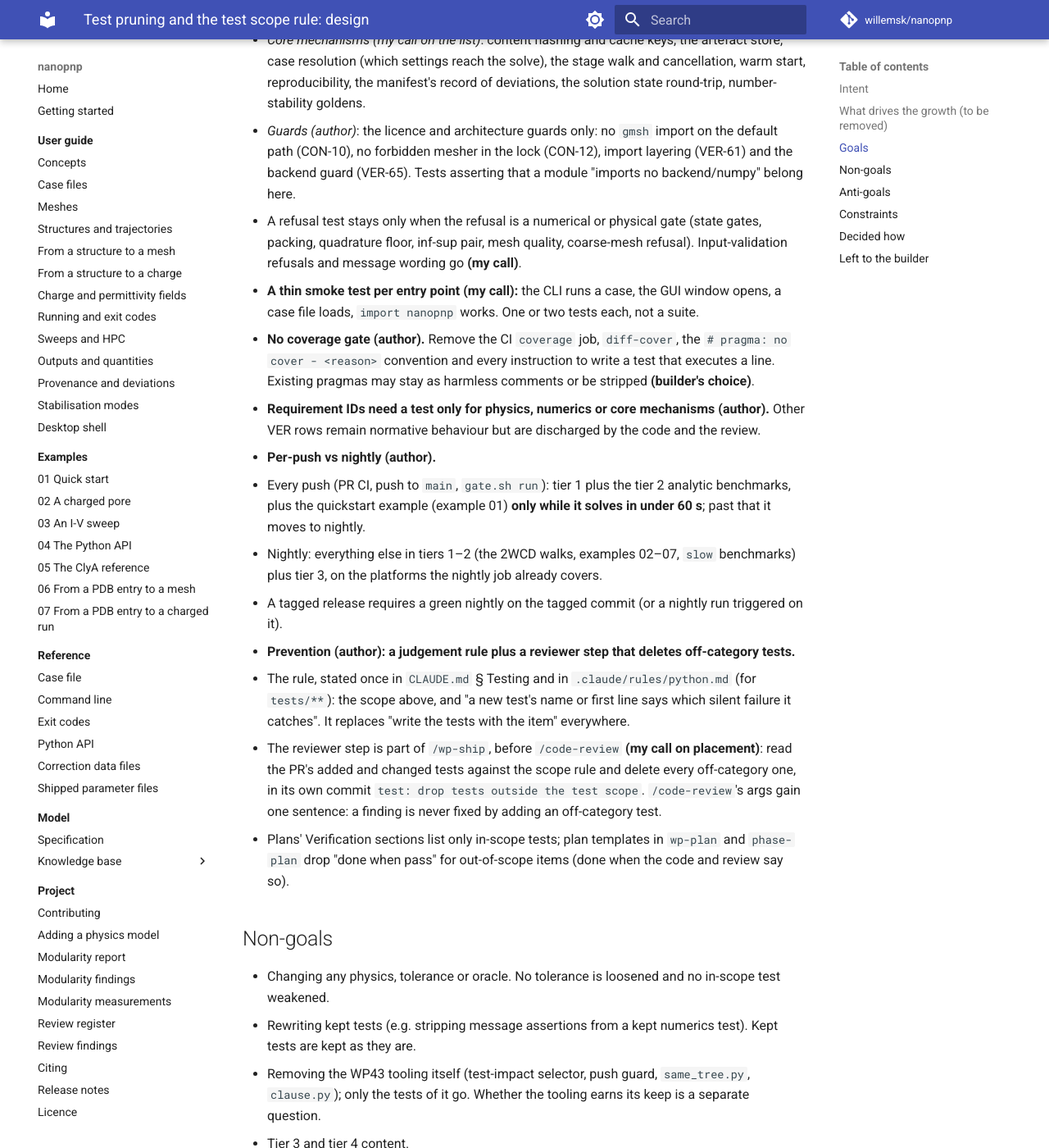
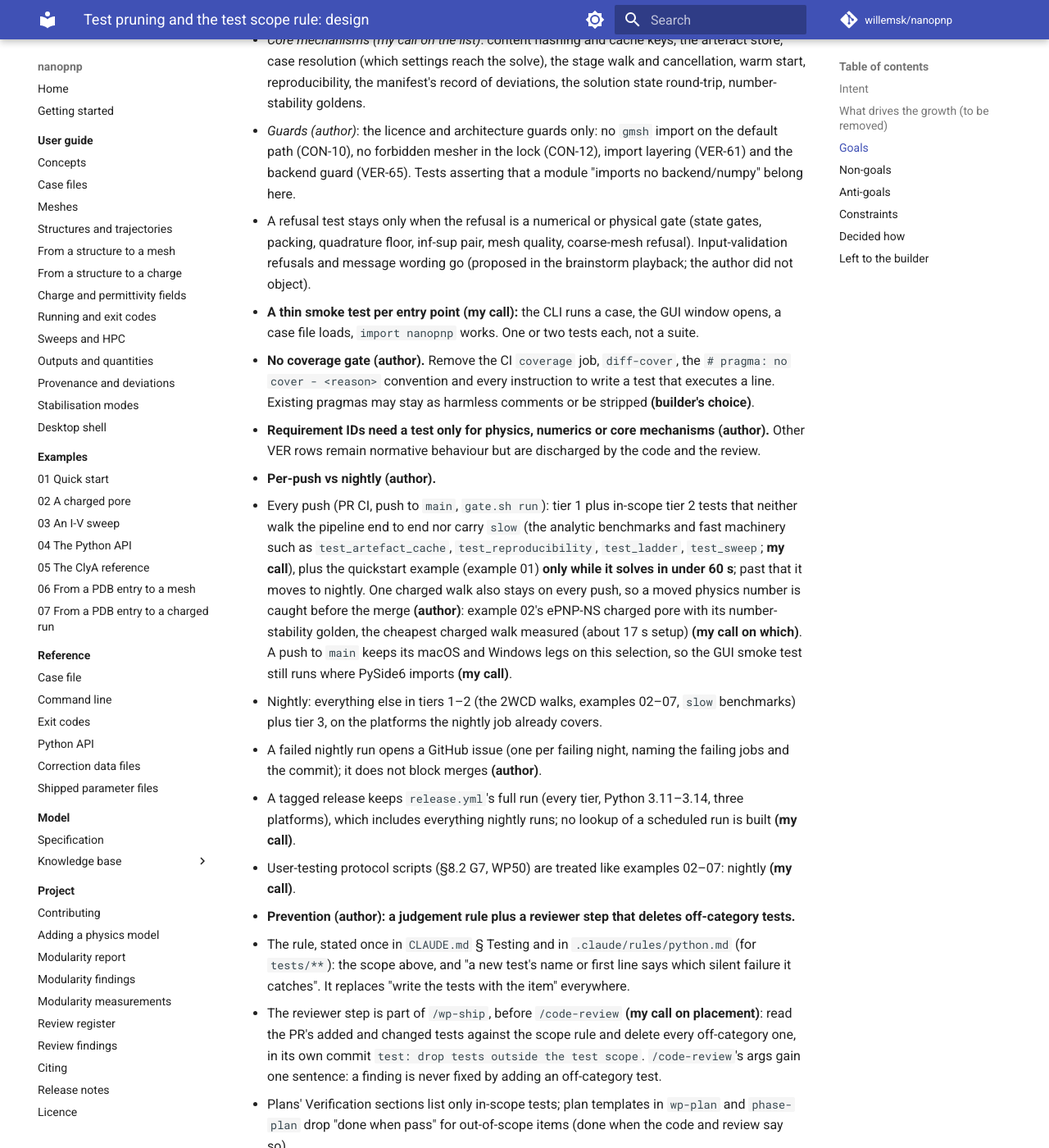
Before and after one commit to willemsk/nanopnp, an MkDocs documentation site: the page built from docs/superpowers/specs/2026-10-18-test-pruning-design.md, in a window 1280 px wide and 1400 px high, scrolled down 1200 px. Shown: the whole window at 82% size. Built offline with MkDocs 1.6.1 and Material for MkDocs 9.7.7, drawn with Linux system fonts in a browser that asks for light colours; comment, search, counter and statistics services are not loaded; some of the changed text lies outside the part shown.

Commit message:
docs: settle the test pruning design's open questions
Co-Authored-By: Claude Opus 5.5 <noreply@anthropic.com>
Claude-Session: https://claude.ai/code/session_01GNS6PLKQvTinWRxT38Hc1a

```diff
--- a/docs/superpowers/specs/2026-10-18-test-pruning-design.md
+++ b/docs/superpowers/specs/2026-10-18-test-pruning-design.md
@@ -43,7 +43,7 @@ restate the code. Tier 2 (222 tests) is mostly analytic benchmarks and end-to-en
     (VER-65). Tests asserting that a module "imports no backend/numpy" belong here.
   - A refusal test stays only when the refusal is a numerical or physical gate (state gates, packing,
     quadrature floor, inf-sup pair, mesh quality, coarse-mesh refusal). Input-validation refusals and
-    message wording go **(my call)**.
+    message wording go (proposed in the brainstorm playback; the author did not object).
 - **A thin smoke test per entry point (my call):** the CLI runs a case, the GUI window opens, a case file
   loads, `import nanopnp` works. One or two tests each, not a suite.
 - **No coverage gate (author).** Remove the CI `coverage` job, `diff-cover`, the `# pragma: no cover -
@@ -52,12 +52,21 @@ restate the code. Tier 2 (222 tests) is mostly analytic benchmarks and end-to-en
 - **Requirement IDs need a test only for physics, numerics or core mechanisms (author).** Other VER rows
   remain normative behaviour but are discharged by the code and the review.
 - **Per-push vs nightly (author).**
-  - Every push (PR CI, push to `main`, `gate.sh run`): tier 1 plus the tier 2 analytic benchmarks, plus
-    the quickstart example (example 01) **only while it solves in under 60 s**; past that it moves to
-    nightly.
+  - Every push (PR CI, push to `main`, `gate.sh run`): tier 1 plus in-scope tier 2 tests that neither
+    walk the pipeline end to end nor carry `slow` (the analytic benchmarks and fast machinery such as
+    `test_artefact_cache`, `test_reproducibility`, `test_ladder`, `test_sweep`; **my call**), plus the
+    quickstart example (example 01) **only while it solves in under 60 s**; past that it moves to
+    nightly. One charged walk also stays on every push, so a moved physics number is caught before the
+    merge **(author)**: example 02's ePNP-NS charged pore with its number-stability golden, the cheapest
+    charged walk measured (about 17 s setup) **(my call on which)**. A push to `main` keeps its macOS and Windows legs on this selection, so the GUI smoke test
+    still runs where PySide6 imports **(my call)**.
   - Nightly: everything else in tiers 1–2 (the 2WCD walks, examples 02–07, `slow` benchmarks) plus tier 3,
     on the platforms the nightly job already covers.
-  - A tagged release requires a green nightly on the tagged commit (or a nightly run triggered on it).
+  - A failed nightly run opens a GitHub issue (one per failing night, naming the failing jobs and the
+    commit); it does not block merges **(author)**.
+  - A tagged release keeps `release.yml`'s full run (every tier, Python 3.11–3.14, three platforms),
+    which includes everything nightly runs; no lookup of a scheduled run is built **(my call)**.
+  - User-testing protocol scripts (§8.2 G7, WP50) are treated like examples 02–07: nightly **(my call)**.
 - **Prevention (author): a judgement rule plus a reviewer step that deletes off-category tests.**
   - The rule, stated once in `CLAUDE.md` § Testing and in `.claude/rules/python.md` (for `tests/**`):
     the scope above, and "a new test's name or first line says which silent failure it catches". It
@@ -99,7 +108,10 @@ restate the code. Tier 2 (222 tests) is mostly analytic benchmarks and end-to-en
     VER-45/VER-46 (the strict docs build stays in CI; executed examples move to nightly except 01).
     Interface VERs (e.g. VER-32, VER-38, VER-47, VER-76) stay normative with "verified at review".
   - A new §8.2 ruling block (§8.2.13, "the test scope", dated) records the author's decisions above,
-    and G3, G8 and §8.2.11 L3's coverage clause are marked superseded by it.
+    and G3, G8, §8.2.11 L3's coverage clause, J10's walk placement and G7's push-gate clause are marked
+    superseded by it. Where a ruling or §8.1 gate leans on a withdrawn VER (G4/H12 "a Tier-1 check reads
+    the logs", F6's "test-backed claim ledger", §8.1's "VER-45 and VER-46 pass on every push"), it is
+    reworded to "checked at review" or to the nightly run, not dropped **(my call)**.
 - `knowledge/`: 380 `[tested: <test>]` markers exist. A marker naming a deleted test is retargeted to a
   surviving test that asserts the same claim, else becomes `[verified]` when the concept carries a source
   footnote, else the marker is dropped **(my call)**. `knowledge/pending.yaml` and its rule go. Log the
```
